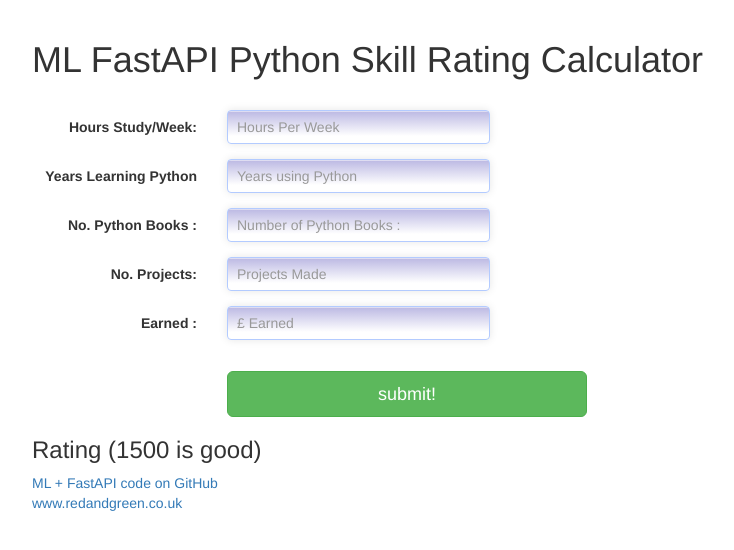
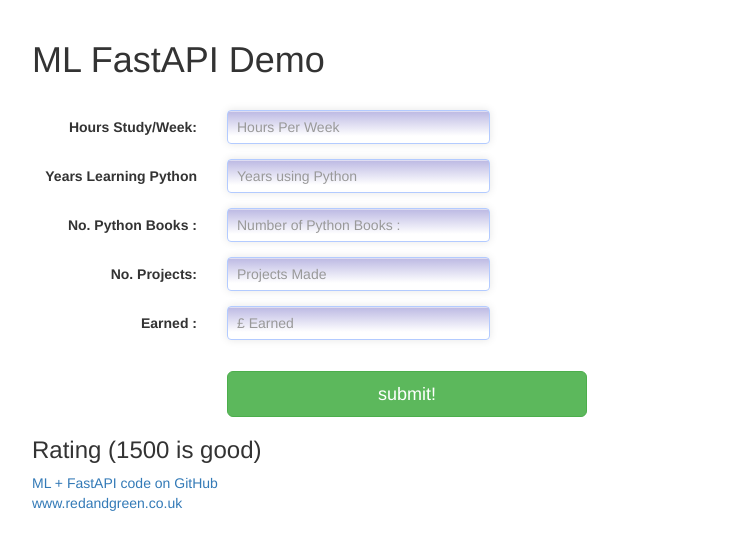
Before and after one commit to RGGH/fictional-pancake, a plain HTML site: page demo.html in a window 1280 px wide. Shown: the whole page, without its empty margins (53-787 px from the left). Drawn offline with nearby package versions, Linux system fonts and the light colour scheme.

Commit message:
update index html

```diff
--- a/demo.html
+++ b/demo.html
@@ -21,7 +21,7 @@
 
 
 <div class="container">
-    <h1>ML FastAPI Python Skill Rating Calculator</h1>
+    <h1>ML FastAPI Demo</h1>
     <br>
         <form class="form-horizontal" role="form">
           <div class="form-group">
```
Also changed, not shown: 1 other file.
